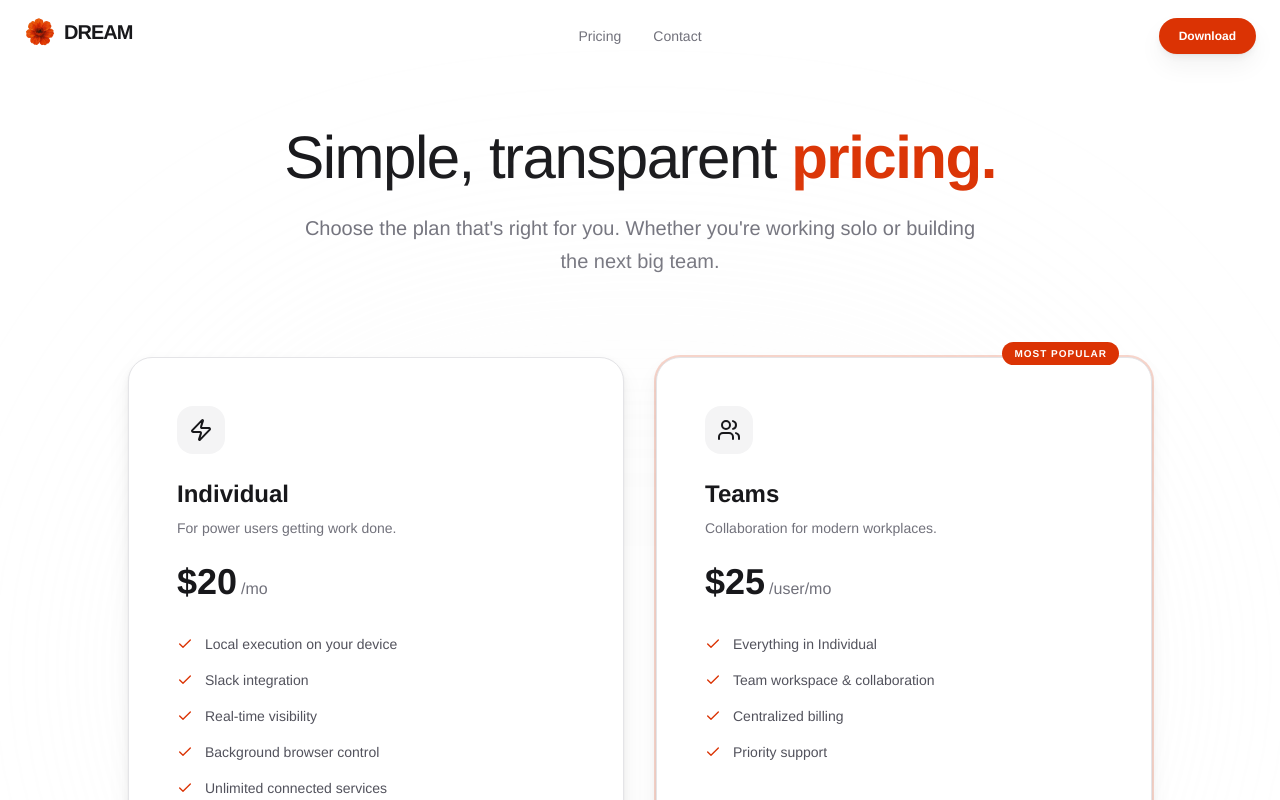
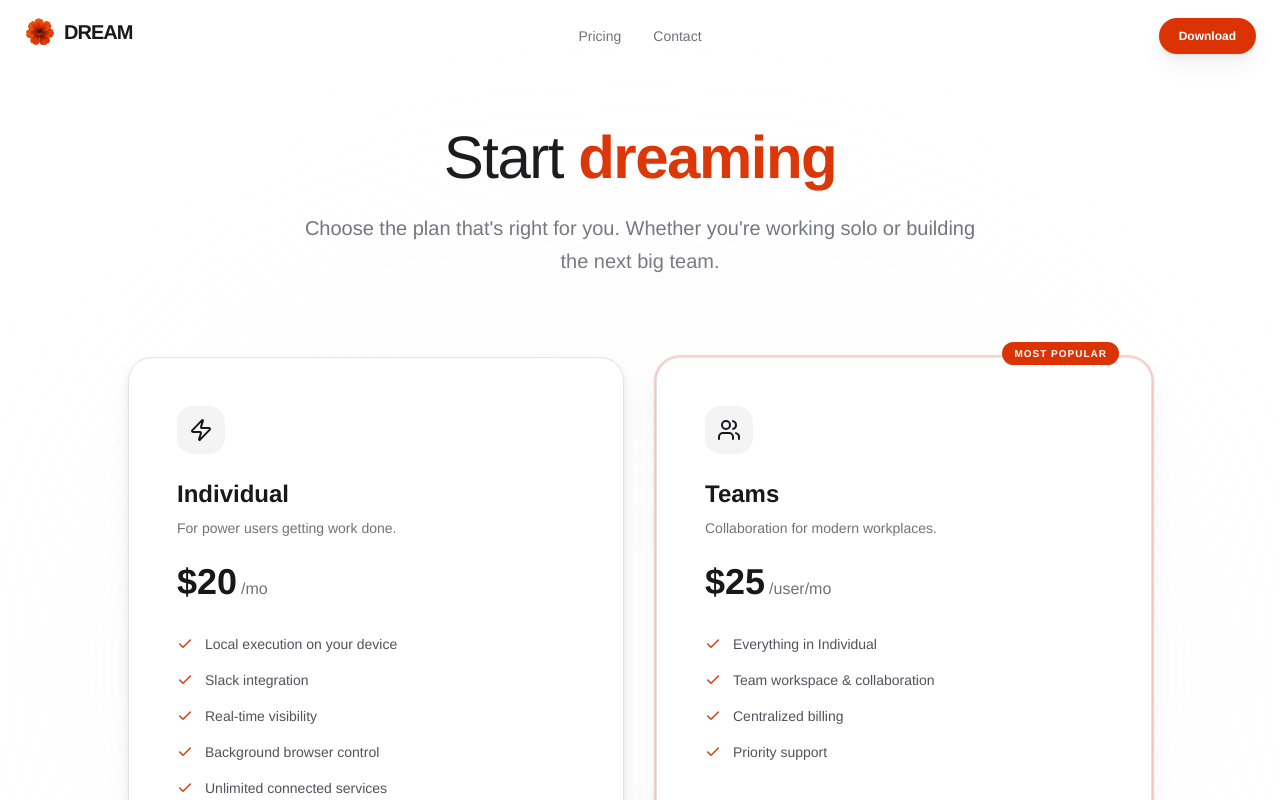
Before and after one commit to lookupscale/dream-landing, a Next.js app: page /pricing in a window 1280 px wide. Shown: the top 800 px of the page. Built offline with nearby package versions, Linux system fonts and the light colour scheme.

Commit message:
start dreaming

```diff
--- a/src/app/pricing/page.tsx
+++ b/src/app/pricing/page.tsx
@@ -42,7 +42,7 @@ export default function PricingPage() {
               transition={{ duration: 0.8, ease: [0.23, 1, 0.32, 1] }}
             >
               <h1 className="text-4xl md:text-6xl font-medium tracking-tight mb-6">
-                Simple, transparent <span className="text-brand-primary font-bold">pricing.</span>
+                Start <span className="text-brand-primary font-bold">dreaming</span>
               </h1>
               <p className="text-lg md:text-xl text-zinc-500 dark:text-zinc-400 max-w-2xl mx-auto leading-relaxed">
                 Choose the plan that's right for you. Whether you're working solo or building the next big team.
```
